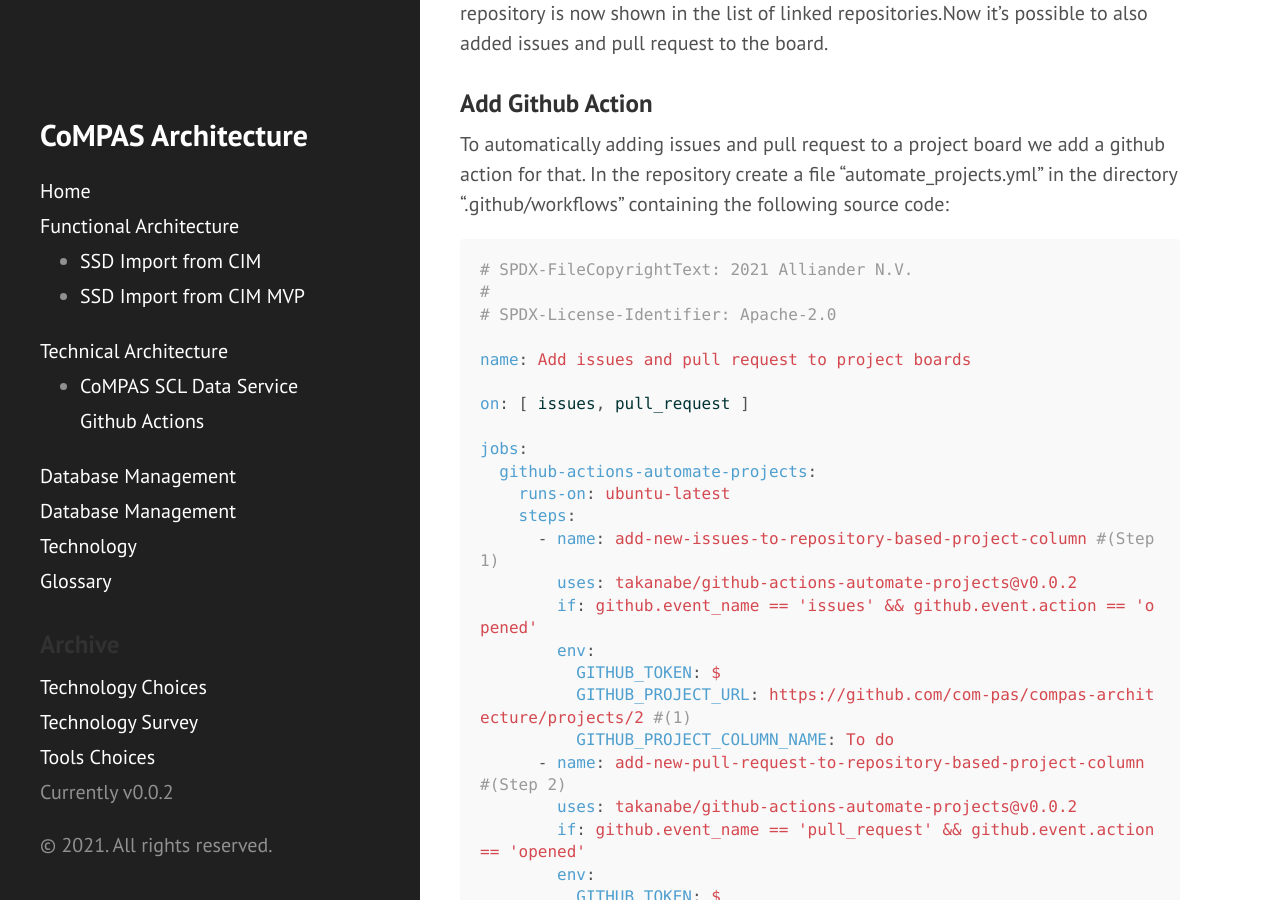
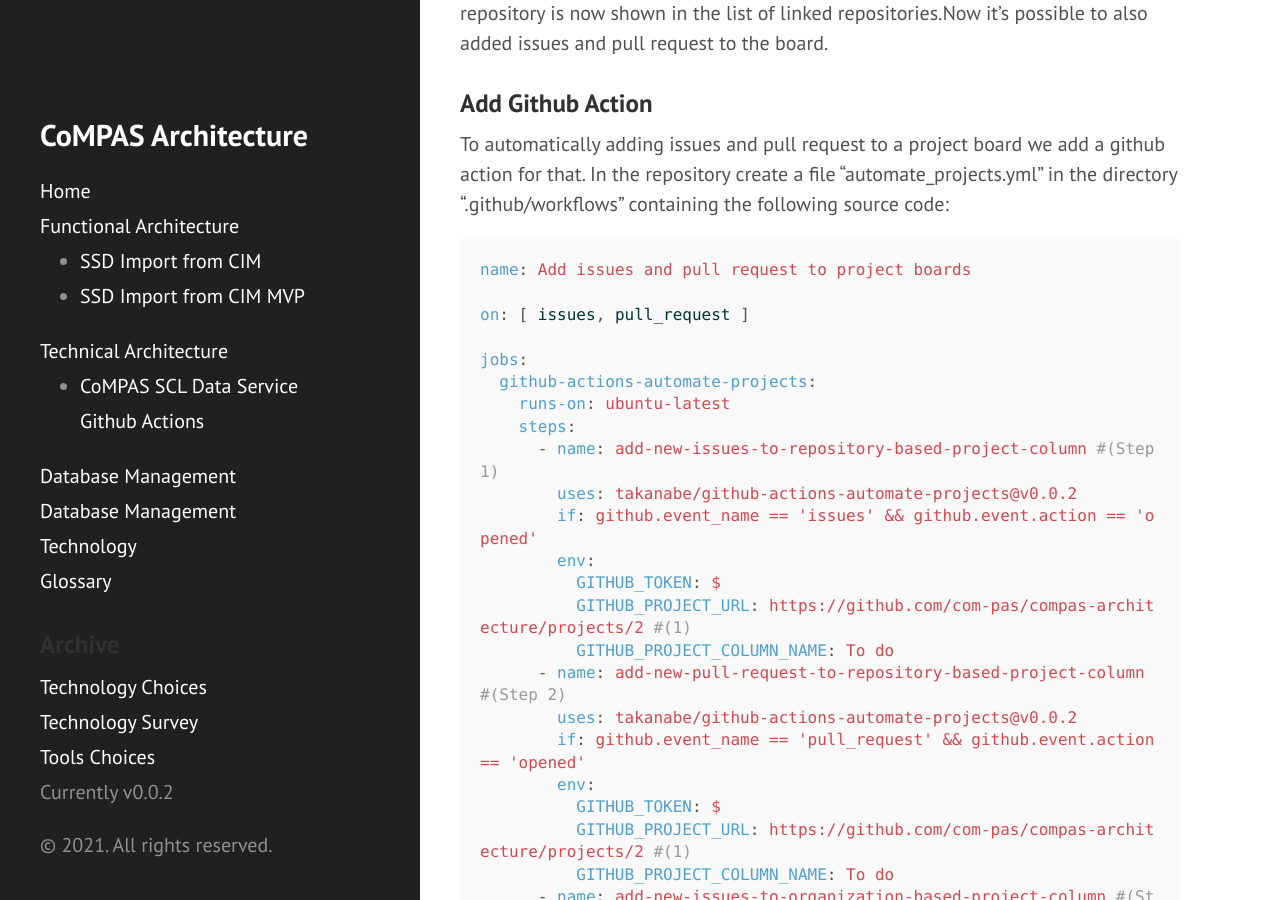
Before and after one commit to com-pas/compas-architecture, a Jekyll site: the page built from ISSUE_MANAGEMENT.md, in a window 1280 px wide and 900 px high, scrolled down 1608 px. Built offline with Jekyll 4.4.1, drawn with Linux system fonts in a browser that asks for light colours; our own code applies the rules of GitHub Pages for plain Markdown files.

````diff
--- a/ISSUE_MANAGEMENT.md
+++ b/ISSUE_MANAGEMENT.md
@@ -44,10 +44,6 @@ To automatically adding issues and pull request to a project board we add a gith
 In the repository create a file "automate_projects.yml" in the directory ".github/workflows" containing the following source code:
 
 ```yaml
-# SPDX-FileCopyrightText: 2021 Alliander N.V.
-#
-# SPDX-License-Identifier: Apache-2.0
-
 name: Add issues and pull request to project boards
 
 on: [ issues, pull_request ]
````
